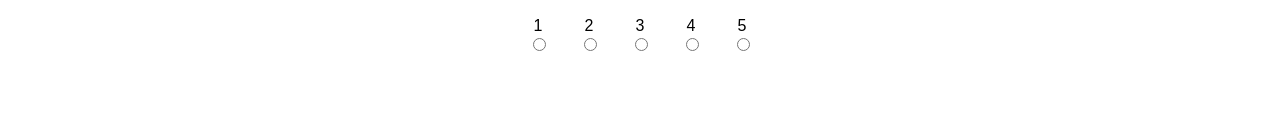
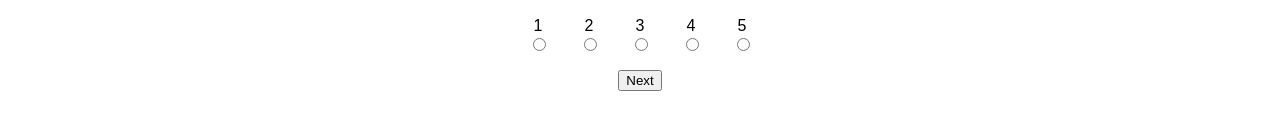
Before and after one commit to JoeyLundquist/Weekend-redux-feedback-loop, a React (Create React App) app: page / in a window 1280 px wide. Shown: the part 260-390 px from the top of the page. Built offline with nearby package versions, Linux system fonts and the light colour scheme.

Commit message:
I have my Feelings component pretty much done functionality wise

```diff
--- /dev/null
+++ b/src/Redux/Reducers/Feelings.jsx
@@ -0,0 +1,13 @@
+
+
+const feelingsRating = (state = 0, action) => {
+
+    switch(action.type){
+        case 'SET_FEELING_RATING':
+            return action.payload
+    }
+
+    return state
+}
+
+export default feelingsRating;
--- a/src/components/Feelings/Feelings.jsx
+++ b/src/components/Feelings/Feelings.jsx
@@ -1,13 +1,20 @@
-import { useDispatch } from "react-redux"
+import { useDispatch } from "react-redux";
 import './Feelings.css'
 import ScoreForm from "../ScoreForm/ScoreForm"
 import { useState } from "react"
 
 
 export default function Feelings() {
+    const dispatch = useDispatch();
     const [feelingsRating, setFeelingsRating] = useState(null)
     const feelings = 'feelings-rating'
 
+    const handleNextButton = () => {
+        dispatch({
+            type: "SET_FEELING_RATING",
+            payload: feelingsRating
+        })
+    }
 
     return (
         <>
@@ -20,6 +27,10 @@ export default function Feelings() {
                 setRatingNumber={setFeelingsRating}
                 />
 
+                <button onClick={handleNextButton}>
+                    Next
+                </button>
+
             </div>
         </>
     )
--- a/src/index.js
+++ b/src/index.js
@@ -5,15 +5,21 @@ import logger from 'redux-logger';
 import './index.css';
 import App from './components/App/App';
 import registerServiceWorker from './registerServiceWorker';
+import { Provider } from 'react-redux';
+import feelingsRating from './Redux/Reducers/Feelings';
 
 
 
 
-// const store = createStore(
-//     combineReducers({
+const store = createStore(
+    combineReducers({
+        feelingsRating,
+    }),applyMiddleware(logger)
+);
 
-//     }),applyMiddleware(logger)
-// );
-
-ReactDOM.render(<App />, document.getElementById('root'));
+ReactDOM.render(
+<Provider store={store}>
+<App />
+</Provider>,
+document.getElementById('root'));
 registerServiceWorker();
```
